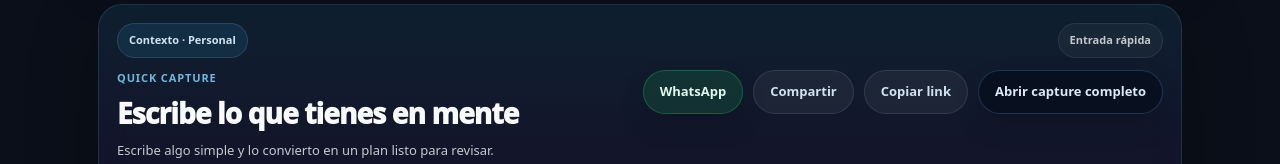
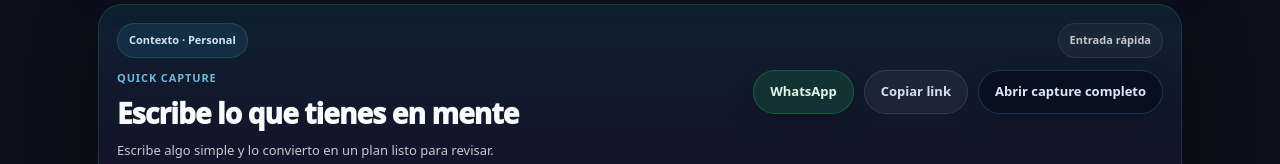
Before and after one commit to Fgainzall/syncplans-app, a Next.js app: page /summary in a window 1280 px wide. Shown: the part 287-451 px from the top of the page. Built offline with nearby package versions, Linux system fonts and the light colour scheme; no server answers.

Commit message:
refactor: simplify quick capture actions in summary

```diff
--- a/src/app/summary/SummaryClient.tsx
+++ b/src/app/summary/SummaryClient.tsx
@@ -1256,67 +1256,6 @@ const navigateFromQuickCapture = useCallback(
     }
   }, [quickCaptureValue, showToast]);
 
-  const handleShareCapture = useCallback(async () => {
-    const raw = quickCaptureValue.trim();
-
-    if (!raw) {
-      showToast("Escribe algo primero", "Necesito un texto para compartir.");
-      return;
-    }
-
-    const fullUrl = buildCaptureShareUrl(raw, "native_share");
-    const shareText = buildWhatsAppShareText(raw, fullUrl);
-
-    try {
-      if (canUseNativeShare()) {
-        await navigator.share({
-          title: "Llevar idea a SyncPlans",
-          text: shareText,
-          url: fullUrl,
-        });
-        showToast("Compartido ✅", buildShareToastLabel(raw));
-        return;
-      }
-
-      if (canUseClipboard()) {
-        await navigator.clipboard.writeText(fullUrl);
-        showToast(
-          "Link copiado ✅",
-          "Tu navegador no soporta compartir nativo. Ya quedó listo para pegar."
-        );
-        return;
-      }
-
-      if (typeof window !== "undefined") {
-        window.open(fullUrl, "_blank", "noopener,noreferrer");
-        showToast(
-          "Abrí el link por ti",
-          "Tu navegador no soporta compartir ni copiar automáticamente."
-        );
-        return;
-      }
-
-      showToast("No se pudo compartir", "Intenta nuevamente.");
-    } catch (error: any) {
-      const name = String(error?.name ?? "").trim();
-      if (name === "AbortError") return;
-
-      if (canUseClipboard()) {
-        try {
-          await navigator.clipboard.writeText(fullUrl);
-          showToast(
-            "Link copiado ✅",
-            "El share nativo falló, pero te dejé el link listo para pegar."
-          );
-          return;
-        } catch {
-          // sigue al toast final
-        }
-      }
-
-      showToast("No se pudo compartir", "Intenta nuevamente.");
-    }
-  }, [quickCaptureValue, showToast]);
 
   const handleShareToWhatsApp = useCallback(() => {
     const raw = quickCaptureValue.trim();
@@ -1421,15 +1360,7 @@ const navigateFromQuickCapture = useCallback(
                   WhatsApp
                 </button>
 
-                <button
-                  onClick={handleShareCapture}
-                  style={styles.captureGhostButton}
-                  className="spSum-captureDeepLinkButton"
-                >
-                  Compartir
-                </button>
-
-                <button
+                               <button
                   onClick={handleCopyCaptureLink}
                   style={styles.captureGhostButton}
                   className="spSum-captureDeepLinkButton"
```
